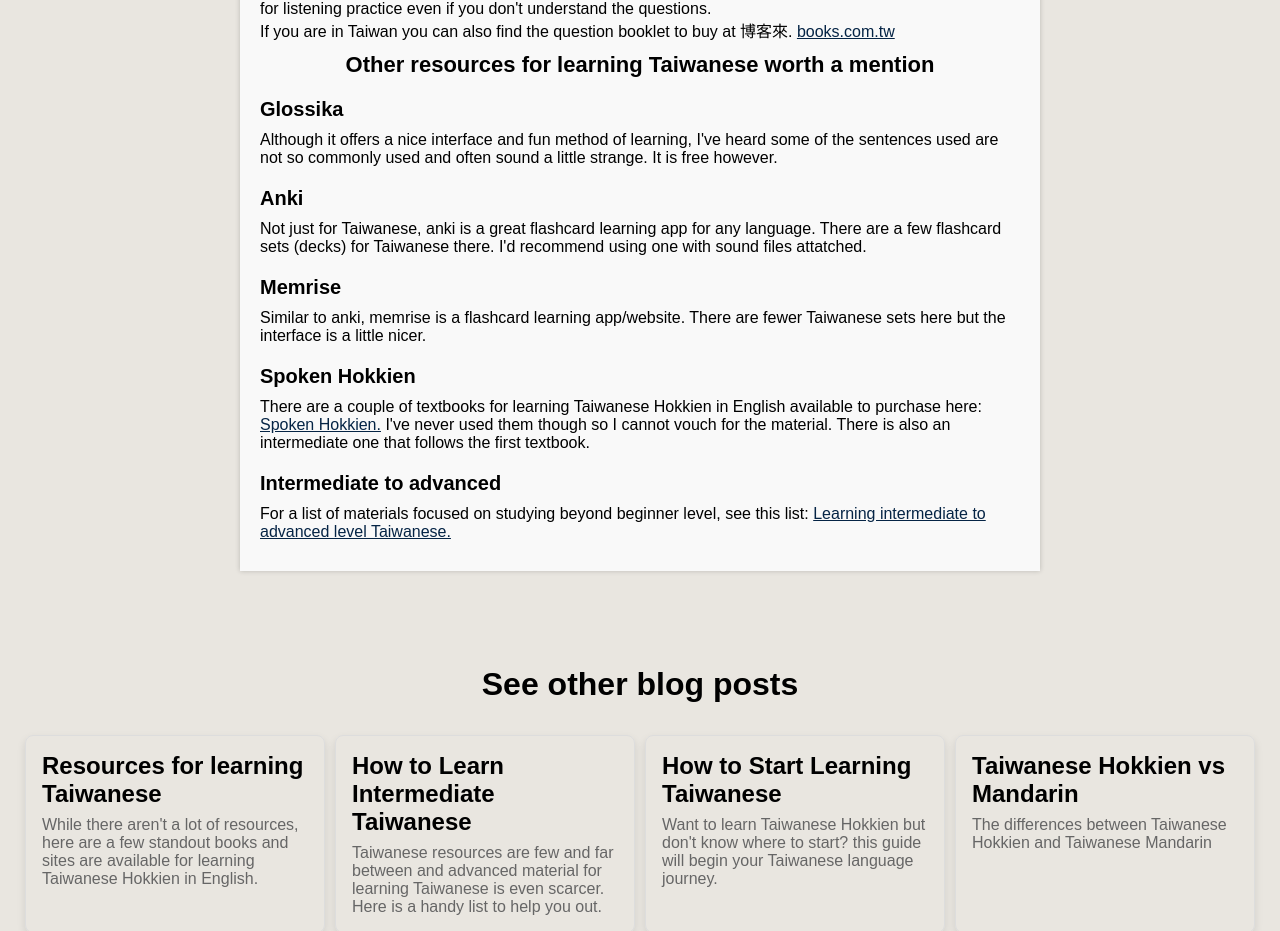
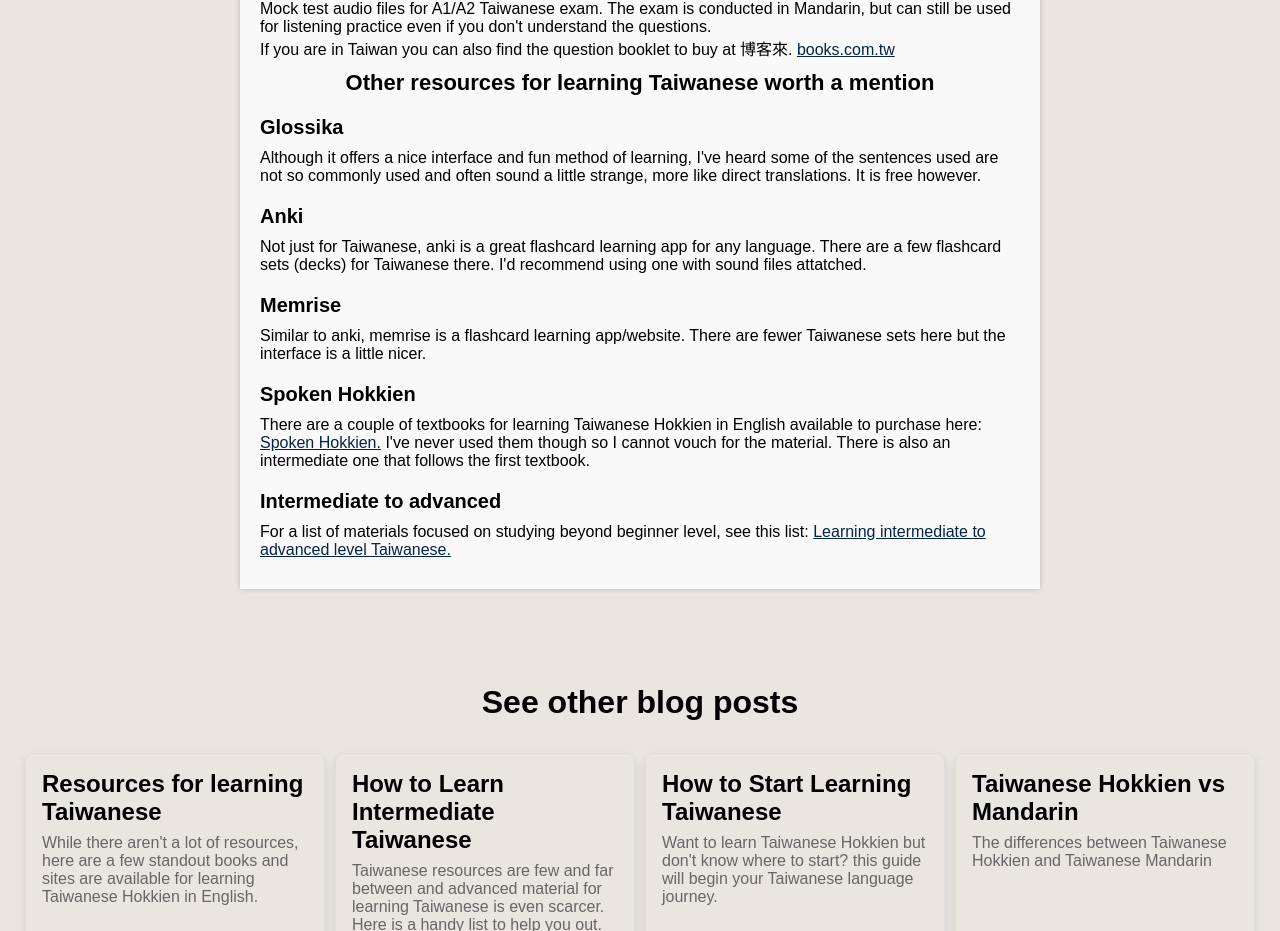
Before and after one commit to jielongjp/study-taigi, a Next.js app: page /blog/resources in a window 1280 px wide. Shown: the part 2189-3120 px from the top of the page. Built offline with nearby package versions, Linux system fonts and the light colour scheme.

Commit message:
change content

```diff
--- a/src/pages/blog/resources/index.tsx
+++ b/src/pages/blog/resources/index.tsx
@@ -139,7 +139,7 @@
           material is locked. Currently most of the elementary level material
           seems to be locked, but you can find videos on their YouTube channel
           as well. As it&apos;s aimed at younger children the content can be a
-          bit immature.
+          bit immature and may be a little hard to use for adults.
         </StParagraph>
         <StParagraph>
           Some of the textbooks used for elementry level can also be found
@@ -191,7 +191,8 @@
         <StParagraph>
           Although it offers a nice interface and fun method of learning,
           I&apos;ve heard some of the sentences used are not so commonly used
-          and often sound a little strange. It is free however.
+          and often sound a little strange, more like direct translations. It is
+          free however.
         </StParagraph>
         <StHeading>Anki</StHeading>
         <StParagraph>
```
